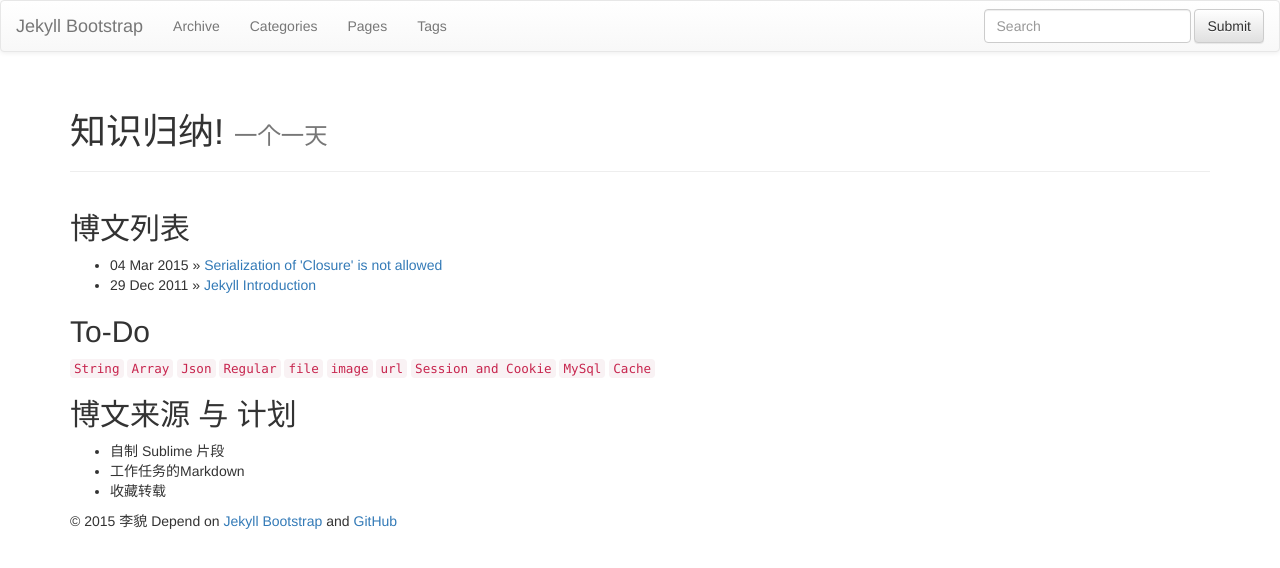
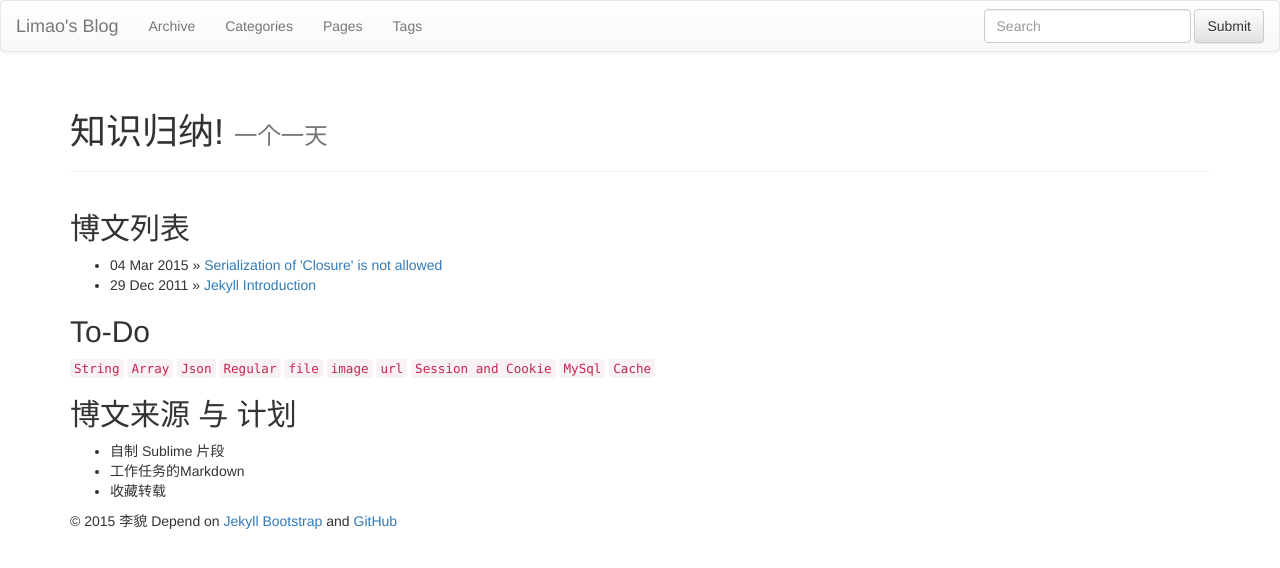
Before and after one commit to polimao/yepolite.github.io, a Jekyll site: the page built from index.md, in a window 1280 px wide. Shown: the top 568 px of the page. Built offline with Jekyll 4.4.1, drawn with Linux system fonts in a browser that asks for light colours; nearby versions of some CDN libraries; library files that are not in the unit come from our copies.

Commit message:
起了一个博客名字

```diff
--- a/_config.yml
+++ b/_config.yml
@@ -8,8 +8,8 @@
 # Themes are encouraged to use these universal variables
 # so be sure to set them if your theme uses them.
 #
-title : Jekyll Bootstrap
-tagline: Site Tagline
+title : Limao's Blog
+tagline: 知识归纳
 author :
   name : 李貌
   email : 710898853@qq.com
--- a/_includes/JB/comments-providers/disqus
+++ b/_includes/JB/comments-providers/disqus
@@ -11,7 +11,6 @@
     })();
 </script>
 <noscript>Please enable JavaScript to view the <a href="https://disqus.com/?ref_noscript" rel="nofollow">comments powered by Disqus.</a></noscript>
-<-- <a href="http://disqus.com" class="dsq-brlink">blog comments powered by <span class="logo-disqus">Disqus</span></a> -->
 
 <script type="text/javascript">
     /* * * CONFIGURATION VARIABLES * * */
```
